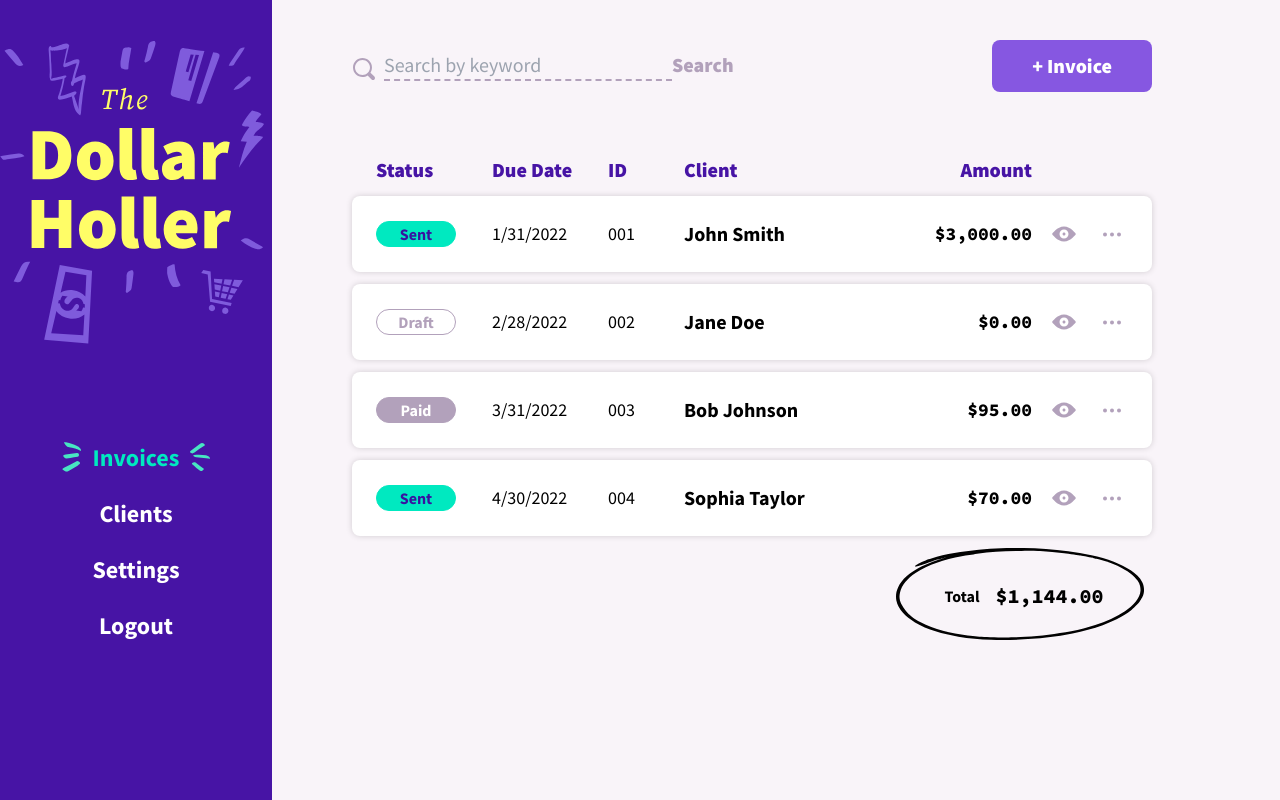
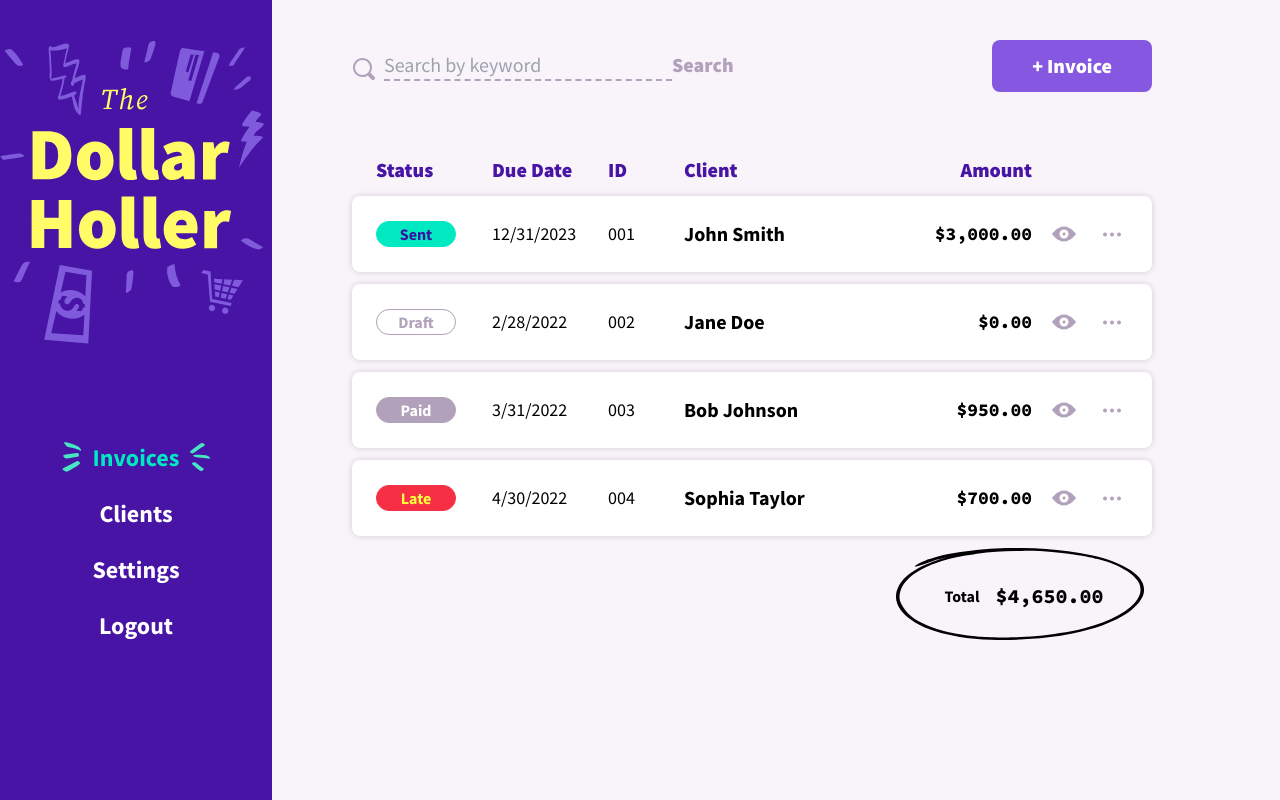
Before and after one commit to MaxDaten/dollarholler, a SvelteKit app: page /invoices in a window 1280 px wide. Built offline with nearby package versions, Linux system fonts and the light colour scheme.

Commit message:
Lesson 19: Dates and Money

```diff
--- a/package.json
+++ b/package.json
@@ -23,6 +23,7 @@
     "@typescript-eslint/eslint-plugin": "^5.45.0",
     "@typescript-eslint/parser": "^5.45.0",
     "autoprefixer": "^10.4.13",
+    "date-fns": "^2.29.3",
     "eslint": "^8.28.0",
     "eslint-config-prettier": "^8.5.0",
     "eslint-plugin-svelte3": "^4.0.0",
--- /dev/null
+++ b/src/lib/components/utils/dateHelpers.ts
@@ -0,0 +1,11 @@
+import { isBefore } from "date-fns"
+
+export const formatDate = (myDate: string): string => {
+    return new Date(myDate).toLocaleDateString('en-us');
+};
+
+export const isLate = (myDate: string): boolean => {
+    const dueDate = new Date(myDate)
+    const today = new Date()
+    return isBefore(dueDate, today)
+}
--- a/src/lib/components/utils/moneyHelpers.ts
+++ b/src/lib/components/utils/moneyHelpers.ts
@@ -18,3 +18,13 @@ export const twoDecimals = (myNum: number): string => {
 export const addThousandsSeperator = (myNum: string): string => {
     return myNum.replace(/\B(?=(\d{3})+(?!\d))/g, ",")
 }
+
+export const sumInvoices = (invoices: Invoice[] = []): number => {
+    return invoices.reduce(
+        (prev, cur) => {
+            const invoiceSum = sumLineItems(cur.lineItems)
+            return prev + invoiceSum
+        },
+        0
+    )
+}
--- a/src/routes/(dashboard)/invoices/+page.svelte
+++ b/src/routes/(dashboard)/invoices/+page.svelte
@@ -4,10 +4,10 @@
   import CircledAmount from '$lib/components/CircledAmount.svelte';
   import Search from '$lib/components/Search.svelte';
   import InvoiceRow from './InvoiceRow.svelte';
+  import { centsToDollars, sumInvoices } from '$lib/components/utils/moneyHelpers';
 
   onMount(() => {
     loadInvoices();
-    console.log($invoices);
   });
 </script>
 
@@ -49,7 +49,7 @@
   {/each}
 </div>
 
-<CircledAmount label="Total" amount="$1,144.00" />
+<CircledAmount label="Total" amount={`$${centsToDollars(sumInvoices($invoices))}`} />
 
 <style lang="postcss">
   .table-header h3 {
--- a/src/routes/(dashboard)/invoices/InvoiceRow.svelte
+++ b/src/routes/(dashboard)/invoices/InvoiceRow.svelte
@@ -2,19 +2,28 @@
   import ThreeDots from '$lib/components/Icon/ThreeDots.svelte';
   import View from '$lib/components/Icon/View.svelte';
   import Tag from '$lib/components/Tag.svelte';
+  import { formatDate, isLate } from '$lib/components/utils/dateHelpers';
   import { centsToDollars, sumLineItems } from '$lib/components/utils/moneyHelpers';
 
   export let invoice: Invoice;
 
-  const formatDate = (date: string) => {
-    return new Date(date).toLocaleDateString('en-us');
+  const getInvoiceLabel = () => {
+    if (invoice.invoiceStatus === 'draft') {
+      return 'draft';
+    } else if (invoice.invoiceStatus === 'sent' && !isLate(invoice.dueDate)) {
+      return 'sent';
+    } else if (invoice.invoiceStatus === 'sent' && isLate(invoice.dueDate)) {
+      return 'late';
+    } else if (invoice.invoiceStatus === 'paid') {
+      return 'paid';
+    }
   };
 </script>
 
 <div
   class="invoice-table invoice-row items-center rounded-lg bg-white py-3 shadow-tableRow lg:py-6"
 >
-  <div class="status"><Tag className="ml-auto lg:ml-0" label={invoice.invoiceStatus} /></div>
+  <div class="status"><Tag className="ml-auto lg:ml-0" label={getInvoiceLabel()} /></div>
   <div class="dueDate text-sm lg:text-lg">{formatDate(invoice.dueDate)}</div>
   <div class="invoiceNumber text-sm lg:text-lg">{invoice.invoiceNumber}</div>
   <div class="clientName truncate whitespace-nowrap text-base font-bold lg:text-xl">
--- a/src/seed.json
+++ b/src/seed.json
@@ -12,7 +12,7 @@
                 "zip": "10001"
             },
             "createdAt": "2022-01-01T00:00:00.000Z",
-            "dueDate": "2022-01-31T00:00:00.000Z",
+            "dueDate": "2023-12-31T00:00:00.000Z",
             "id": "invoice_001",
             "invoiceNumber": "001",
             "invoiceStatus": "sent",
@@ -73,13 +73,13 @@
             "issueDate": "2022-03-01T00:00:00.000Z",
             "lineItems": [
                 {
-                    "amount": 7500,
+                    "amount": 75000,
                     "description": "Graphic design",
                     "id": "item_004",
                     "quantity": 4
                 },
                 {
-                    "amount": 2000,
+                    "amount": 20000,
                     "description": "Photography",
                     "id": "item_005",
                     "quantity": 1
@@ -108,13 +108,13 @@
             "issueDate": "2022-04-01T00:00:00.000Z",
             "lineItems": [
                 {
-                    "amount": 5000,
+                    "amount": 50000,
                     "description": "Writing services",
                     "id": "item_006",
                     "quantity": 2
                 },
                 {
-                    "amount": 2000,
+                    "amount": 20000,
                     "description": "Editing services",
                     "id": "item_007",
                     "quantity": 1
```
Also changed, not shown: 1 other file (tests, documents, lock files or other folders).
